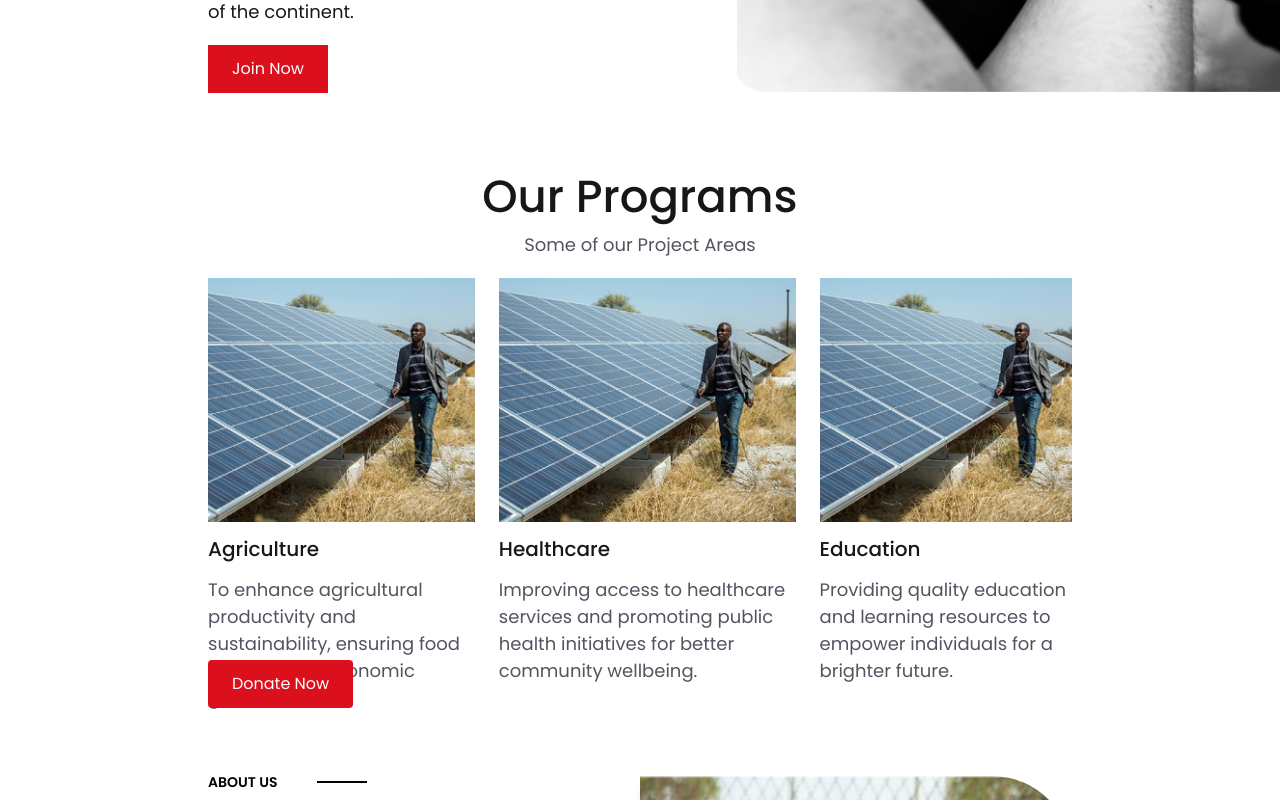
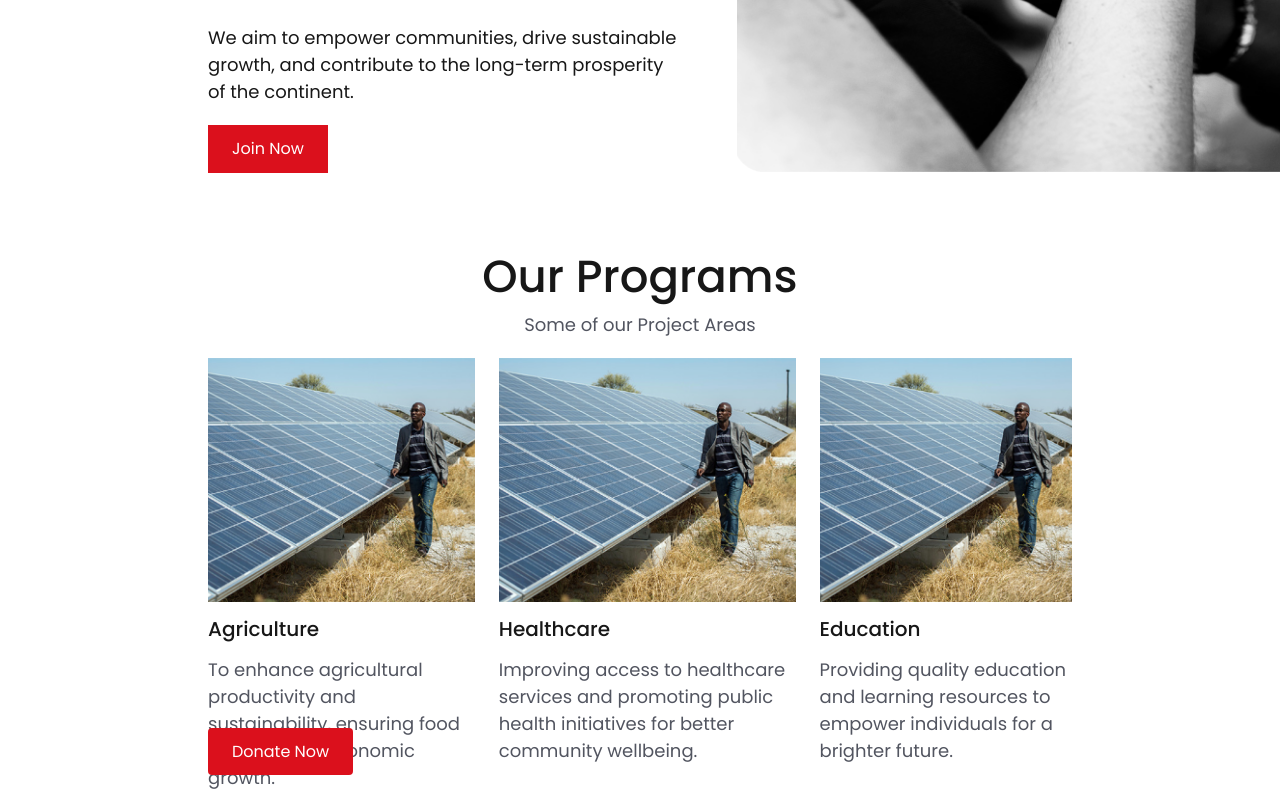
Before and after one commit to Beemhuse/oma-website, a Next.js app: page /about in a window 1280 px wide. Shown: the part 380-1180 px from the top of the page. Built offline with nearby package versions, Linux system fonts and the light colour scheme.

Commit message:
fix: small updates on the nav

```diff
--- a/src/app/blog/page.jsx
+++ b/src/app/blog/page.jsx
@@ -8,9 +8,23 @@ export default async function Page() {
   const event = await fetchEvents();
 
   return (
+    <>
+      <section
+        className="relative py-20 px-4 sm:px-6 lg:px-8  text-white"
+        style={{
+          backgroundImage: "url(/bg-layout.png)",
+          backgroundPosition: "center",
+          backgroundSize: "cover",
+          backgroundRepeat: "no-repeat",
+        }}
+      >
+        <h1 className="text-center  xl:text-4xl text-xl">
+          Blog
+        </h1>
+      </section>
     <section className="xl:px-10 px-4 container m-auto">
       <div className="text-center my-10">
-        <h1 className="text-[32px] mb-4 font-[600]">Recent Blog</h1>
+        <h1 className="text-[32px]  mb-4 font-[600]">Recent Blog</h1>
         <p>
           Stay updated with articles on recent events, project updates, and
           industry news.
@@ -34,5 +48,6 @@ export default async function Page() {
         ))}
       </div>
     </section>
+    </>
   );
 }
--- a/src/app/layout.js
+++ b/src/app/layout.js
@@ -21,11 +21,14 @@ export const metadata = {
 export default function RootLayout({ children }) {
   return (
     <html lang="en" className={`${inter.variable} ${poppins.variable}`}>
-      <body className="antialiased overflow-x-hidden font-poppins">
+      <body className="antialiased  overflow-x-hidden font-poppins">
         {/* <MainLayout> */}
         <Toaster />
         <Header />
+        <div className="mt-20">
+
         {children}
+        </div>
         <Footer />
         {/* </MainLayout> */}
       </body>
--- a/src/components/about/AboutPage.jsx
+++ b/src/components/about/AboutPage.jsx
@@ -54,7 +54,7 @@ export default function AboutPage() {
     });
   };
   return (
-    <section className="py-10 xl:w-[70%] w-full px-4 mx-auto">
+    <section className="py-10 xl:w-[70%] mt-20 w-full px-4 mx-auto">
       <div
         ref={leftRef}
         className="flex xl:flex-row flex-col-reverse gap-6 justify-between"
@@ -72,6 +72,8 @@ export default function AboutPage() {
             hoverColor="bg-[#DB101C]"
             rounded={false}
             label={"Join Now"}
+            href={"/get-involved"}
+            isButton={false}
           />
         </div>
 
@@ -110,6 +112,7 @@ export default function AboutPage() {
               hoverColor="bg-[#DB101C]"
               href={"/donations"}
               label={"Donate Now"}
+              isButton={false}
             />
           </div>
         </div>
--- a/src/components/home/HeaderSection.jsx
+++ b/src/components/home/HeaderSection.jsx
@@ -1,18 +1,16 @@
 'use client';
 import React from 'react';
-import img1 from '../../../public/landingPage/ngo.jpg';
 import pics1 from '../../../public/landingPage/unity2.webp';
 import pics2 from '../../../public/landingPage/unity.jpg';
-import africa from '../../../public/landingPage/africa.png';
-import Image from 'next/image';
 import useSlideInAnimation from '@/hooks/slideAnimation';
 import { Swiper, SwiperSlide } from 'swiper/react';
 import { Autoplay } from 'swiper/modules';
 import 'swiper/css';
+import { useRouter } from 'next/navigation';
 
 const HeaderSection = () => {
   const leftRef = useSlideInAnimation('left', 1000);
-
+const {push } = useRouter()
   return (
     <Swiper
       spaceBetween={0}
@@ -48,10 +46,10 @@ const HeaderSection = () => {
                 collaboration, and integration among nations.
               </p>
               <div className="flex justify-center space-x-4">
-                <button className="bg-red-500 text-white px-6 py-3 rounded-md hover:bg-red-600">
+                <button onClick={()=>push("/about-us")} className="bg-red-500 text-white px-6 py-3 rounded-md hover:bg-red-600">
                   Learn More
                 </button>
-                <button className="border border-red-500 text-red-500 px-6 py-3 rounded-md hover:bg-red-500 hover:text-white">
+                <button onClick={()=>push("/get-involved")} className="border border-red-500 text-red-500 px-6 py-3 rounded-md hover:bg-red-500 hover:text-white">
                   Get Involved
                 </button>
               </div>
@@ -87,10 +85,10 @@ const HeaderSection = () => {
                 collaboration, and integration among nations.
               </p>
               <div className="flex justify-center space-x-4">
-                <button className="bg-red-500 text-white px-6 py-3 rounded-md hover:bg-red-600">
+                <button onClick={()=>push("/about-us")} className="bg-red-500 text-white px-6 py-3 rounded-md hover:bg-red-600">
                   Learn More
                 </button>
-                <button className="border border-red-500 text-red-500 px-6 py-3 rounded-md hover:bg-red-500 hover:text-white">
+                <button onClick={()=>push("/get-involved")} className="border border-red-500 text-red-500 px-6 py-3 rounded-md hover:bg-red-500 hover:text-white">
                   Get Involved
                 </button>
               </div>
```
